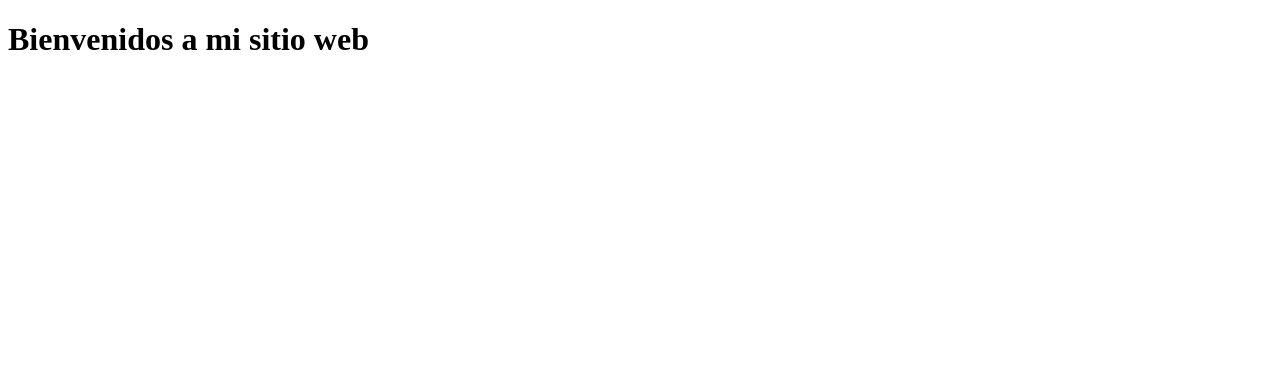
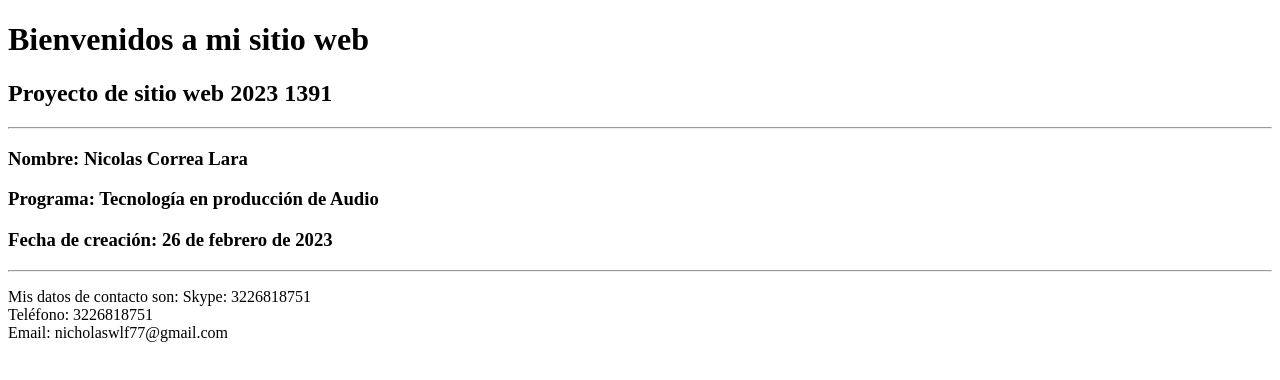
Before and after one commit to NicolasCL7/DSW-NicolasCorrea-1391, a plain HTML site: page index.html in a window 1280 px wide. Drawn offline with Linux system fonts and the light colour scheme.

Commit message:
Update index.html
Segunda actualización

```diff
--- a/index.html
+++ b/index.html
@@ -1,12 +1,26 @@
 <!DOCTYPE html>
 <html lang="en">
+
 <head>
     <meta charset="UTF-8">
     <meta http-equiv="X-UA-Compatible" content="IE=edge">
     <meta name="viewport" content="width=device-width, initial-scale=1.0">
     <title>Document</title>
 </head>
+
 <body>
     <h1>Bienvenidos a mi sitio web</h1>
+    <h2>Proyecto de sitio web 2023 1391</h2>
+    <hr>
+    <h3>Nombre: Nicolas Correa Lara</h3>
+    <h3>Programa: Tecnología en producción de Audio</h3>
+    <h3>Fecha de creación: 26 de febrero de 2023</h3>
+    <hr>
+    <p>Mis datos de contacto son:
+        Skype: 3226818751 <br>
+        Teléfono: 3226818751 <br>
+        Email: nicholaswlf77@gmail.com <br>
+    </p>
 </body>
+
 </html>
```
